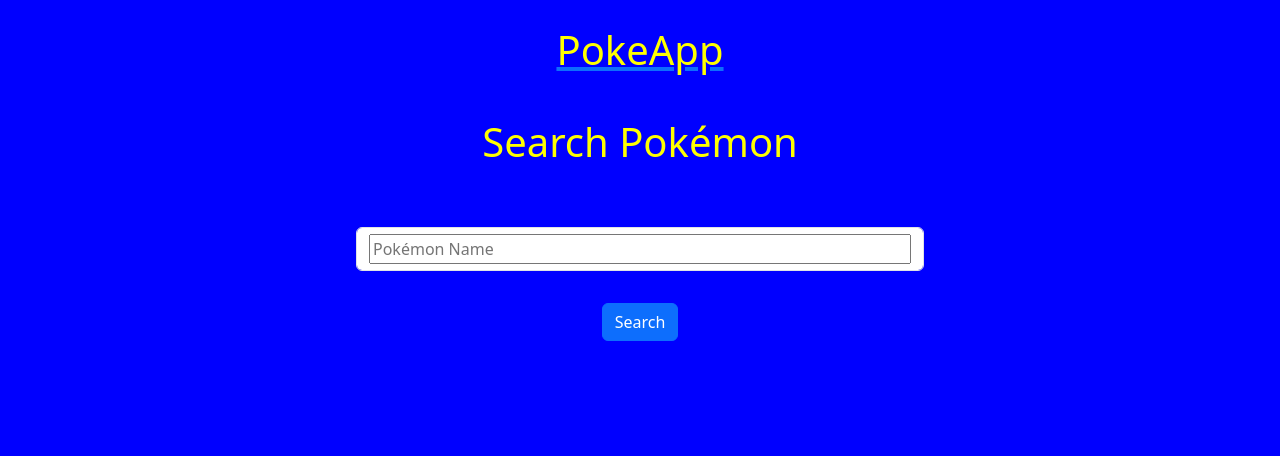
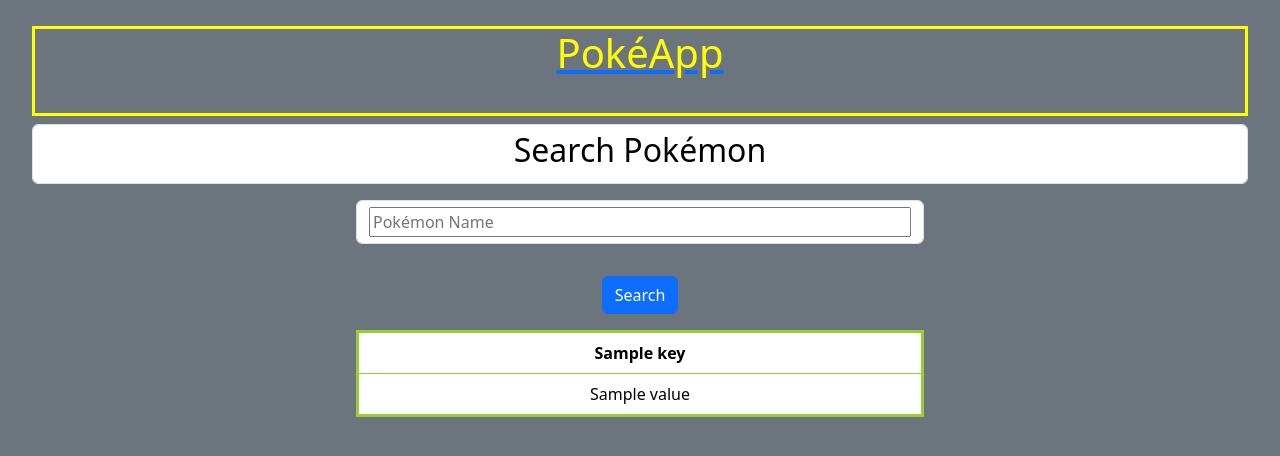
Before and after one commit to manuuu94/PokeApp, a Django app: template PokeApp/PokeSearch/templates/PokeSearch/pokesearch.html in a window 1280 px wide. Shown: the top 456 px of the page. Run offline with Django 4.2, Linux system fonts and the light colour scheme; the template is opened without the code that fills it: most values are stand-ins (such as "Sample title", 1, 10 or a date in 2020); some libraries are stand-ins or nearby versions.

Commit message:
2nd Push

```diff
--- a/PokeApp/PokeSearch/static/PokeSearch/pokesearch.css
+++ b/PokeApp/PokeSearch/static/PokeSearch/pokesearch.css
@@ -16,3 +16,21 @@
 .button-center{
   text-align: center;
 }
+
+.container-table {
+  margin: 0 auto;
+  width: 100%;             /* stretches to full screen */
+  max-width: 600px;        /* optional: limit max size */
+  padding: 1rem;
+  border: 5px;
+  align-items: center;
+}
+
+
+.center-table{
+  margin: 0 auto;
+  text-align: center;
+  width: 100%;
+  color: yellow;
+  border: yellowgreen solid;
+}
--- a/PokeApp/PokeSearch/templates/PokeSearch/pokesearch.html
+++ b/PokeApp/PokeSearch/templates/PokeSearch/pokesearch.html
@@ -6,8 +6,9 @@
 <link rel="stylesheet" href="{% static 'PokeSearch/pokesearch.css' %}">
 
 
-
-<h1 class="center">Search Pokémon</h1>
+<div class="form-control">
+<h2 class="center">Search Pokémon</h1>
+</div>
 
 <div class="container">
 
@@ -21,6 +22,29 @@
     <button class="btn btn mt-3 btn-primary" onclick="add(event);">Search</button>
 </div>
 </form>
+
+
+</div>
+
+{%if Pokemon%}
+<div class="container-table" >
+  <table class="table table-hover center-table">
+    {%for key,value in Pokemon.items%}
+    <thead>
+      <th>
+        {{key}}
+      </th>
+    </thead>
+    <tbody>
+      <td>
+        {{value}}
+      </td>
+    </tbody>
+    {%endfor%}
+  </table>
+
+</div>
+{%endif%}
 
 <script>
   function add(event) {
@@ -37,5 +61,4 @@
   };
 </script>
 
-</div>
 {%endblock%}
--- a/PokeApp/static/main/main.css
+++ b/PokeApp/static/main/main.css
@@ -9,11 +9,12 @@ body {
 h1{
     color: rgb(255, 255, 0);
     padding-bottom: 3%;
+    border: yellow solid;
 }
 
 
 h2{
-    color: yellow;
+    color: rgb(0, 0, 0);
 }
 
 .center{
--- a/PokeApp/templates/PokeApp/base.html
+++ b/PokeApp/templates/PokeApp/base.html
@@ -3,7 +3,7 @@
 <head>
     <meta charset="UTF-8">
     <meta name="viewport" content="width=device-width, initial-scale=1.0">
-    <title>PokeApp</title>
+    <title>PokéApp</title>
     <link href="https://cdn.jsdelivr.net/npm/bootstrap@5.3.0-alpha3/dist/css/bootstrap.min.css" rel="stylesheet" integrity="sha384-KK94CHFLLe+nY2dmCWGMq91rCGa5gtU4mk92HdvYe+M/SXH301p5ILy+dN9+nJOZ" crossorigin="anonymous">
     <script src="https://cdn.jsdelivr.net/npm/bootstrap@5.3.0-alpha3/dist/js/bootstrap.bundle.min.js" integrity="sha384-ENjdO4Dr2bkBIFxQpeoTz1HIcje39Wm4jDKdf19U8gI4ddQ3GYNS7NTKfAdVQSZe" crossorigin="anonymous"></script>
     <script src="https://cdn.jsdelivr.net/npm/sweetalert2@11"></script>
@@ -12,9 +12,9 @@
 {%load static%}
 <link rel="stylesheet" href="{% static 'main/main.css'%}" >
 
-<body>
+<body class="bg-secondary">
 
-<a href="{%url 'PokeApp'%}"><h1 class="center" >PokeApp</h1></a>
+<a href="{%url 'PokeApp'%}"><h1 class="center" >PokéApp</h1></a>
 
 {%block content%}
 
--- a/PokeApp/templates/PokeApp/main.html
+++ b/PokeApp/templates/PokeApp/main.html
@@ -15,6 +15,4 @@
 
 
 
-
-
 {%endblock%}
```
Also changed, not shown: PokeApp/PokeSearch/views.py (+7 -4 lines). Lines whose indentation alone changed are shown as unchanged.
